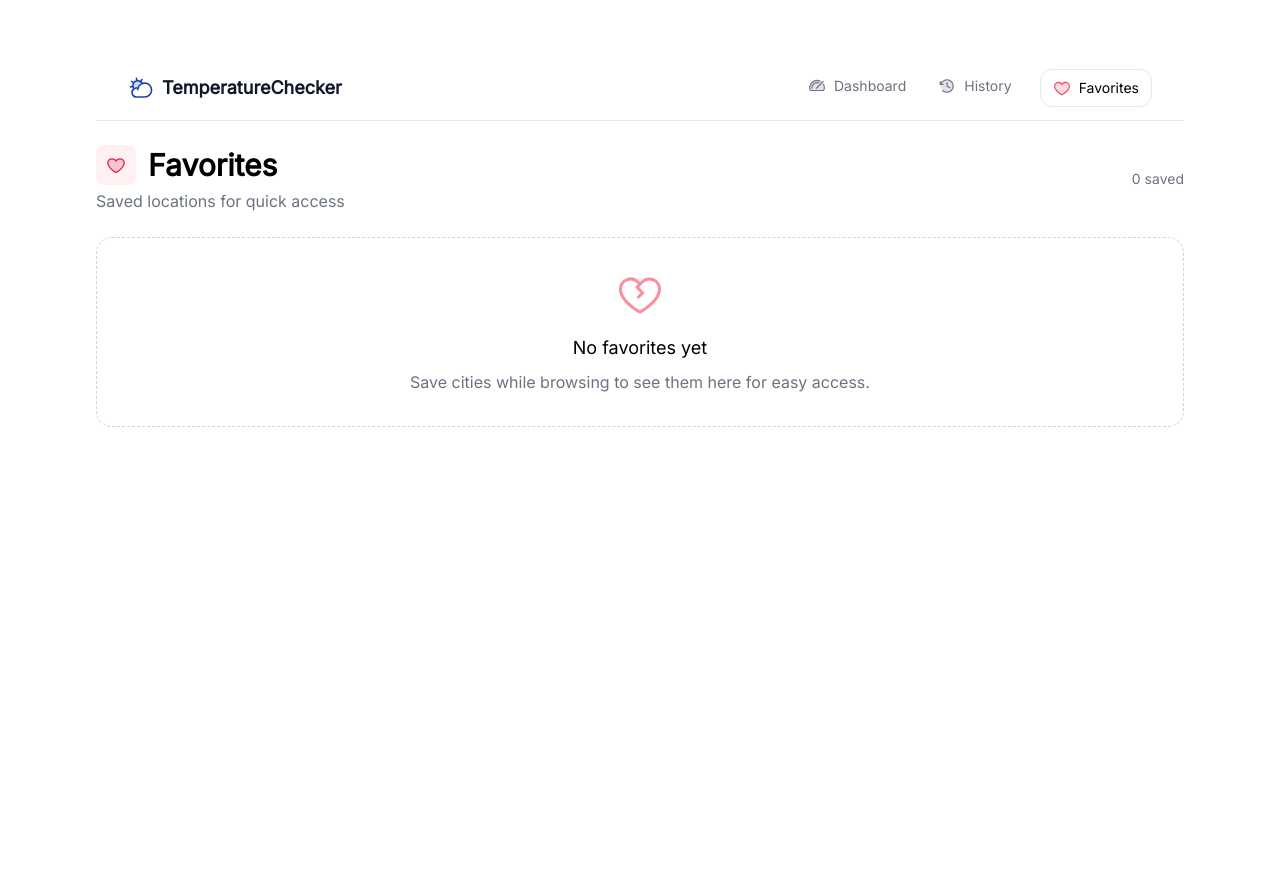
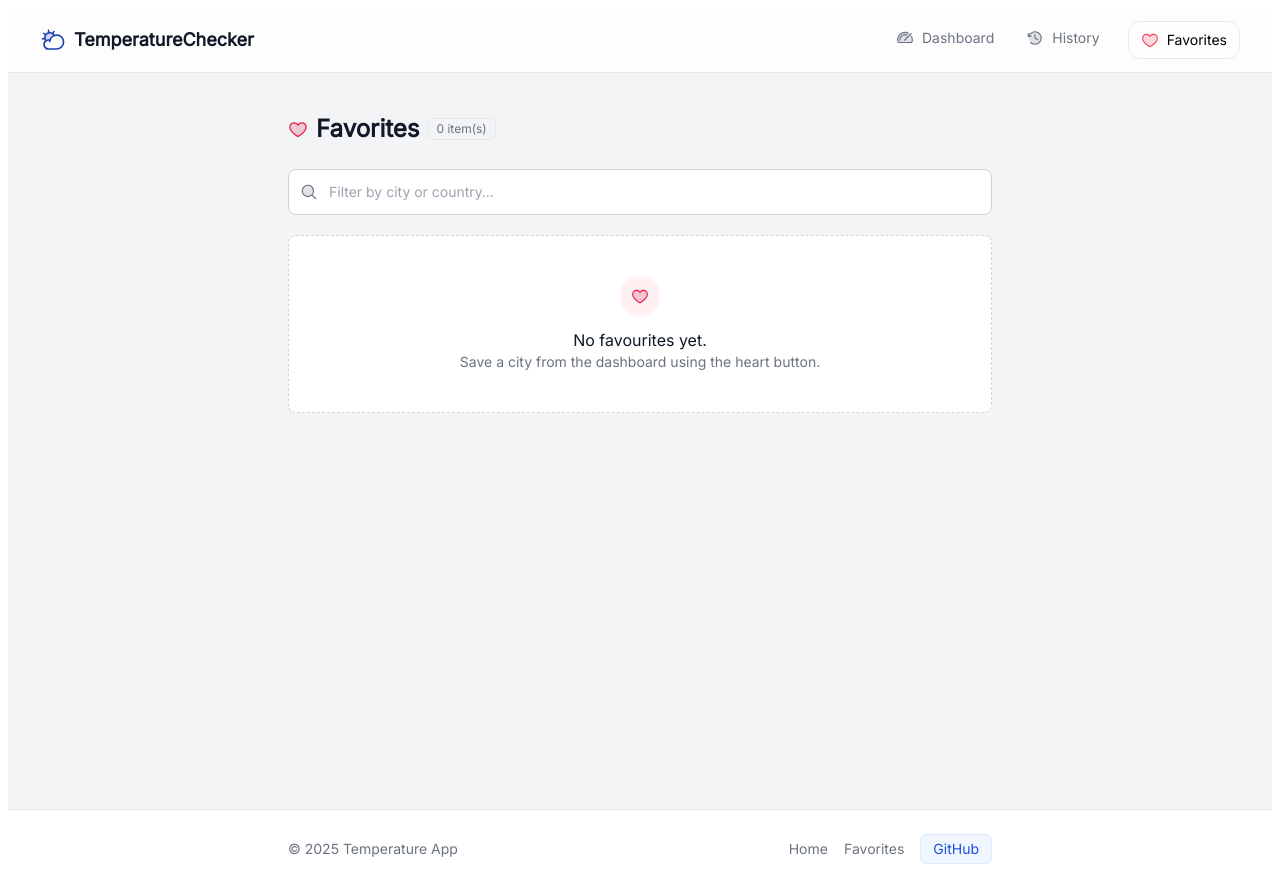
Before and after one commit to christian-oguine/frontend-temperature-app, a Nuxt app: page /favorites in a window 1280 px wide. Before the commit the page ends 800 px from the top, so only its background shows below. Built offline with nearby package versions, Linux system fonts and the light colour scheme.

Commit message:
Refactor favorites page layout and add filtering functionality; introduce AppFooter component for consistent navigation

```diff
--- /dev/null
+++ b/app/components/AppFooter.vue
@@ -0,0 +1,28 @@
+<template>
+    <div class="bg-white border-t border-gray-200">
+      <div class="mx-auto max-w-3xl px-4 sm:px-6 lg:px-8 py-6 flex flex-col sm:flex-row items-center justify-between gap-3 text-sm text-textSecondary">
+        <div>© 2025 Temperature App</div>
+        <div class="flex items-center gap-4">
+          <NuxtLink to="/" class="hover:underline">Home</NuxtLink>
+          <NuxtLink to="/favorites" class="hover:underline">Favorites</NuxtLink>
+          <a
+            href="https://github.com/christian-oguine"
+            target="_blank"
+            rel="noopener"
+            class="inline-flex items-center gap-2 px-3 py-1 rounded-md bg-blue-50 text-blue-700 border border-blue-100 hover:bg-blue-100"
+          >
+            GitHub
+          </a>
+        </div>
+      </div>
+    </div>
+
+</template>
+
+<script setup lang="ts">
+
+</script>
+
+<style scoped>
+
+</style>
--- a/app/pages/favorites.vue
+++ b/app/pages/favorites.vue
@@ -1,97 +1,132 @@
 <template>
-  <div class="mx-auto max-w-6xl px-4 sm:px-6 lg:px-8 py-12">
+  <div class="min-h-screen bg-background">
     <AppHeader />
 
-    <div class="mt-6 flex items-center justify-between">
-      <div>
-        <h1 class="text-3xl font-semibold flex items-center gap-3">
-          <span class="inline-flex items-center justify-center h-10 w-10 rounded-lg bg-rose-50 text-rose-600">
-            <Icon name="ph:heart-duotone" size="20" />
+    <main class="min-h-[calc(100vh-4rem)]">
+      <!-- Center, same width as index -->
+      <div class="mx-auto max-w-3xl px-4 sm:px-6 lg:px-8 py-10">
+        <!-- Title row -->
+        <div class="flex items-center justify-between mb-6">
+          <div class="flex items-center gap-2">
+            <Icon name="ph:heart-duotone" size="20" class="text-rose-600" />
+            <h1 class="text-2xl font-semibold text-textPrimary">Favorites</h1>
+            <span class="text-xs text-textSecondary border border-gray-200 rounded-md px-2 py-0.5">
+              {{ filtered.length }} item(s)
             </span>
-          <span>Favorites</span>
-        </h1>
-        <p class="text-textSecondary mt-1">Saved locations for quick access</p>
           </div>
 
-      <div class="flex items-center gap-3">
-        <p class="text-sm text-textSecondary">{{ list.length }} saved</p>
           <button
             v-if="list.length"
+            class="px-3 py-2 text-sm rounded-lg border border-gray-300 hover:bg-gray-50"
             @click="clearAll"
-          class="inline-flex items-center gap-2 px-3 py-2 bg-white border rounded-lg text-sm hover:shadow"
           >
-          <Icon name="ph:trash" size="16" /> Clear all
+            Clear all
           </button>
+        </div>
+
+        <!-- Filter -->
+        <div class="mb-5">
+          <div class="relative">
+            <Icon name="ph:magnifying-glass-duotone"
+                  size="18"
+                  class="absolute left-3 top-1/2 -translate-y-1/2 text-textSecondary" />
+            <input
+              v-model="q"
+              type="text"
+              placeholder="Filter by city or country…"
+              class="w-full rounded-lg border border-gray-300 bg-white pl-10 pr-3 py-3 text-sm focus:outline-none"
+            />
           </div>
         </div>
 
-    <div class="mt-6">
-      <div v-if="!list.length" class="rounded-2xl border border-dashed border-gray-300 bg-white p-8 text-center">
-        <Icon name="ph:heart-break" size="48" class="mx-auto text-rose-400 opacity-80" />
-        <p class="mt-4 text-lg font-medium">No favorites yet</p>
-        <p class="mt-2 text-textSecondary">Save cities while browsing to see them here for easy access.</p>
+        <!-- Empty -->
+        <div v-if="!filtered.length"
+             class="rounded-lg border border-dashed border-gray-300 bg-white p-10 text-center">
+          <div class="mx-auto h-10 w-10 rounded-full bg-rose-50 flex items-center justify-center mb-3">
+            <Icon name="ph:heart-duotone" size="18" class="text-rose-600" />
+          </div>
+          <p class="text-textPrimary font-medium">No favourites yet.</p>
+          <p class="text-textSecondary text-sm">Save a city from the dashboard using the heart button.</p>
         </div>
 
-      <ul v-else class="mt-4 grid grid-cols-1 sm:grid-cols-2 lg:grid-cols-3 gap-4">
-        <li v-for="c in list" :key="c.id" class="relative rounded-2xl border border-gray-200 bg-white p-4 shadow-sm hover:shadow-md transition">
-          <div class="flex items-start justify-between gap-3">
-            <div class="min-w-0">
-              <div class="flex items-center gap-3">
-                <div class="h-10 w-10 rounded-md bg-primary/10 flex items-center justify-center">
-                  <Icon name="ph:map-pin" size="18" class="text-primary" />
-                </div>
+        <!-- List -->
+        <ul v-else class="space-y-3">
+          <li v-for="c in filtered" :key="c.id"
+              class="rounded-lg border border-gray-200 bg-white p-5 hover:shadow-sm transition">
+            <div class="flex items-center justify-between gap-4">
+              <!-- Left -->
               <div class="min-w-0">
                 <div class="flex items-center gap-2">
-                    <h3 class="text-lg font-semibold truncate">{{ c.city }}</h3>
-                    <span class="text-xs text-textSecondary inline-flex items-center gap-1 px-2 py-0.5 rounded-md border">{{ c.country }}</span>
+                  <Icon name="ph:map-pin-duotone" size="18" class="text-primary" />
+                  <h3 class="font-semibold text-textPrimary truncate">{{ c.city }}</h3>
+                  <span class="text-xs text-textSecondary px-2 py-0.5 rounded-md border">{{ c.country }}</span>
                 </div>
-                  <p class="text-xs text-textSecondary mt-1 truncate">{{ c.lat ?? '—' }}, {{ c.lon ?? '—' }}</p>
-                </div>
-              </div>
+                <p class="text-xs text-textSecondary mt-1">
+                  {{ c.lat ?? '—' }}, {{ c.lon ?? '—' }} · added {{ timeAgo(c.addedAt) }}
+                </p>
               </div>
 
-            <div class="flex items-center gap-2">
-              <NuxtLink :to="`/?city=${encodeURIComponent(c.city)}&unit=${unit}`" class="inline-flex items-center gap-2 px-3 py-2 text-sm rounded-lg border hover:bg-gray-50">
-                <Icon name="ph:arrow-right" size="14" /> Open
+              <!-- Right (buttons with breathing room) -->
+              <div class="flex items-center gap-3 shrink-0">
+                <NuxtLink
+                  :to="`/?city=${encodeURIComponent(c.city)}`"
+                  class="inline-flex items-center gap-1 rounded-lg bg-primary text-white px-3 py-2 text-sm font-medium hover:opacity-95"
+                  title="Open on dashboard"
+                >
+                  <Icon name="ph:arrow-up-right" size="16" />
+                  Open
                 </NuxtLink>
-              <button @click="remove(c.city, c.country)" class="inline-flex items-center gap-2 px-3 py-2 text-sm rounded-lg border hover:bg-gray-50">
-                <Icon name="ph:trash" size="14" /> Remove
+
+                <button
+                  class="rounded-lg border border-gray-300 px-3 py-2 text-sm text-textPrimary hover:bg-gray-50"
+                  @click="remove(c.city, c.country)"
+                >
+                  Remove
                 </button>
               </div>
-          </div>
-          <div class="absolute top-3 right-3">
-            <button @click="toggle(c.city, c.country)" class="p-1 rounded-full bg-white/80 hover:bg-white">
-              <Icon :name="'ph:heart-fill'" size="16" class="text-rose-500" />
-            </button>
             </div>
           </li>
         </ul>
       </div>
+    </main>
+    <AppFooter  />
   </div>
 </template>
 
 <script setup lang="ts">
 import { computed, onMounted, ref } from 'vue'
-import { useFavoritesStore } from '../../stores/favorites' // or '../../stores/favorites' if you prefer
+import AppHeader from '~/components/AppHeader.vue'
+import { useFavoritesStore } from '../../stores/favorites'
+
 const fav = useFavoritesStore()
 onMounted(() => fav.load())
 
-// show all items newest-first (already unshifted in store)
+const q = ref('')
+
 const list = computed(() => fav.items)
+const filtered = computed(() => {
+  const n = q.value.trim().toLowerCase()
+  if (!n) return list.value
+  return list.value.filter(i =>
+    i.city.toLowerCase().includes(n) || i.country.toLowerCase().includes(n)
+  )
+})
+
 const remove = (city: string, country: string) => fav.remove(city, country)
-const clearAll = () => fav.clear?.() ?? (fav.items = [], fav['save']?.())
 
-// unit to open with – keep it simple (you can add a toggle here if you want)
-const unit = ref<'metric' | 'imperial'>('metric')
+function clearAll() {
+  if (!list.value.length) return
+  if (confirm('Remove all favourites?')) {
+    if (typeof (fav as any).clear === 'function') (fav as any).clear()
+    else { fav.items = []; (fav as any).save?.() }
+  }
+}
 
 function timeAgo(ts: number) {
   const s = Math.floor((Date.now() - ts) / 1000)
   if (s < 60) return `${s}s ago`
-  const m = Math.floor(s / 60)
-  if (m < 60) return `${m}m ago`
-  const h = Math.floor(m / 60)
-  if (h < 24) return `${h}h ago`
-  const d = Math.floor(h / 24)
-  return `${d}d ago`
+  const m = Math.floor(s / 60); if (m < 60) return `${m}m ago`
+  const h = Math.floor(m / 60); if (h < 24) return `${h}h ago`
+  const d = Math.floor(h / 24); return `${d}d ago`
 }
 </script>
--- a/app/pages/index.vue
+++ b/app/pages/index.vue
@@ -201,6 +201,8 @@
         </section>
       </div>
     </main>
+
+    <AppFooter  />
   </div>
 </template>
 
@@ -208,6 +210,7 @@
 import { ref, computed, onMounted } from 'vue'
 import { useFavoritesStore } from '../../stores/favorites'
 import AppHeader from '~/components/AppHeader.vue'
+import AppFooter from '~/components/AppFooter.vue'
 
 /** UI state */
 const cityInput = ref('Ghent')
```
Lines whose indentation alone changed are shown as unchanged.
